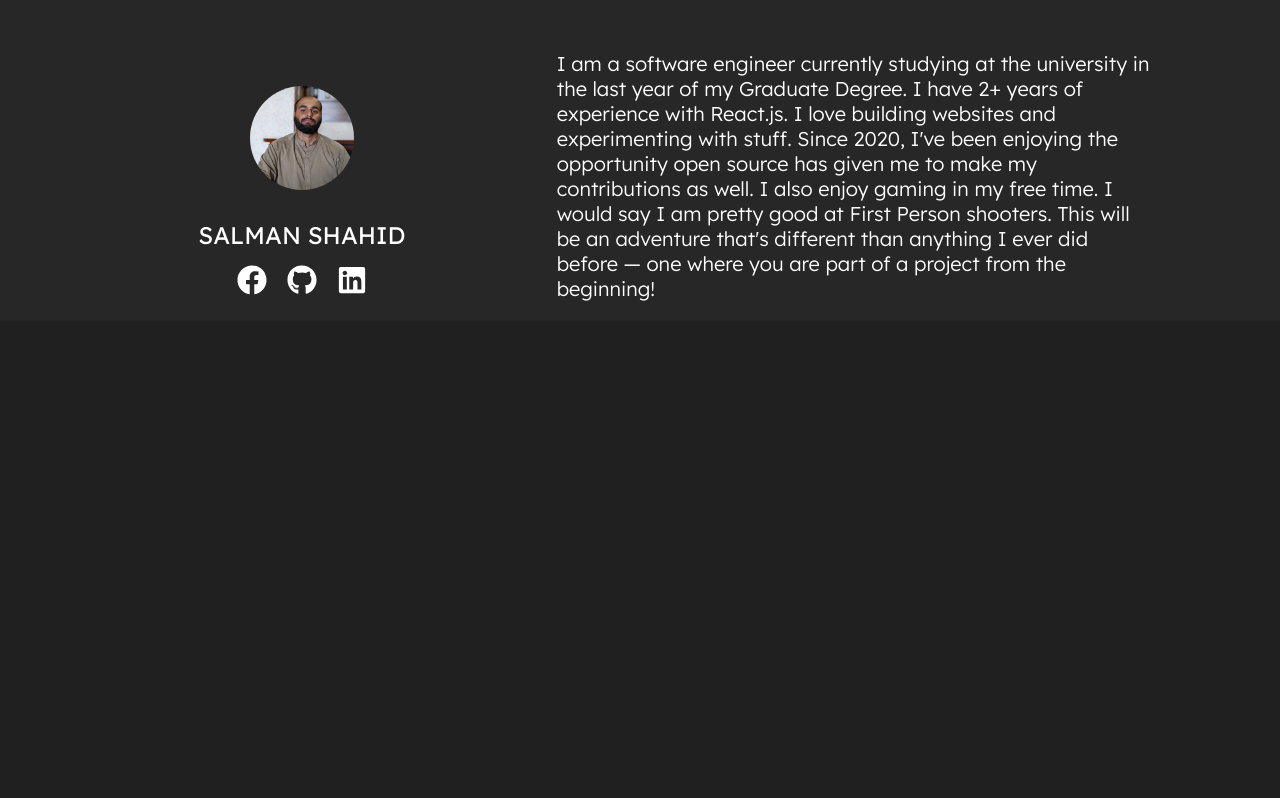
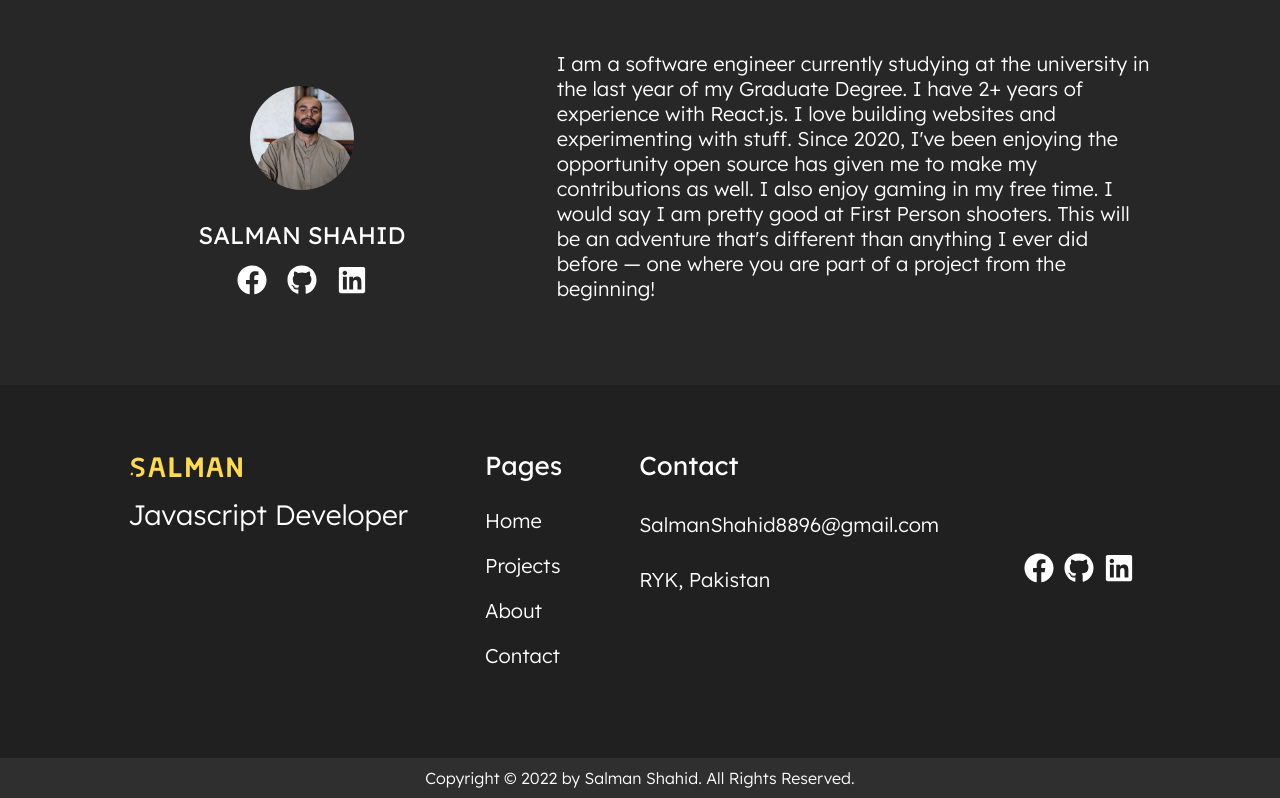
Before and after one commit to SalmanShahid888/portfolio-website, a React (Create React App) app: page / in a window 1280 px wide. Shown: the part 2723-3521 px from the top of the page. Before the commit the page ends 3044 px from the top, so only its background shows below. Built offline with nearby package versions, Linux system fonts and the light colour scheme.

Commit message:
Added Footer Section`

```diff
--- a/src/About.module.css
+++ b/src/About.module.css
@@ -11,7 +11,7 @@
 }
 
 .about__section {
-    padding: 0% 10% 0% 10%;
+    padding: 0% 10% 05% 10%;
     background-color: #272727;
     display: flex;
     flex-direction: row;
--- a/src/App.js
+++ b/src/App.js
@@ -1,5 +1,6 @@
 import About from './About';
 import './App.css';
+import Footer from './Footer';
 import Header from './Header';
 import Introduction from './Introduction'
 import Skills from './Skills';
@@ -11,6 +12,7 @@ function App() {
       <Introduction/>
       <Skills/>
       <About/>
+      <Footer/>
     </div>
   );
 }
--- /dev/null
+++ b/src/Footer.js
@@ -0,0 +1,39 @@
+import React from 'react'
+import styles from './Footer.module.css'
+import {FaFacebook,FaGithub,FaLinkedin} from 'react-icons/fa'
+const Footer = () => {
+  return (
+    <>
+    <div className={styles.footer__section}>
+        <section className={styles.footer__name}>
+        <h1 className={styles.name}>Salman</h1>
+        <h1 className={styles.js}>Javascript Developer</h1>
+        </section>
+        <section className={styles.footer__menu}>
+           <text className={styles.footer__headings}>Pages</text>
+           <ul>
+            <li><a href="home.js">Home</a></li>
+            <li><a href="projects.js">Projects</a></li>
+            <li><a href="about.js">About</a></li>
+            <li><a href="contact.js">Contact</a></li>
+           </ul>
+        </section>
+        <section className={styles.footer__contact}>
+            <text className={styles.footer__headings}>Contact</text>
+            <text className={styles.contact__text}>SalmanShahid8896@gmail.com</text>
+            <text className={styles.contact__text}>RYK, Pakistan</text>
+        </section>
+        <section className={styles.social__links}>
+        <span><FaFacebook/></span>
+        <span><FaGithub/></span>
+        <span><FaLinkedin/></span>
+        </section>
+    </div>
+    <div className={styles.footer__bottom}>
+    <text className={styles.footer__bottom__text}>Copyright © 2022 by Salman Shahid. All Rights Reserved.</text>
+    </div>
+    </>
+  )
+}
+
+export default Footer
--- /dev/null
+++ b/src/Footer.module.css
@@ -0,0 +1,94 @@
+.footer__section {
+    display: flex;
+    flex-direction: row;
+    align-content: center;
+    flex-wrap: wrap;
+    padding: 5% 10% 5% 10%;
+    justify-content: space-between;
+}
+
+.name {
+font-family: "Leixo";
+text-transform: capitalize;
+font-size: 28px;
+font-weight: 500;
+color: #FEDA4E;
+}
+
+.js {
+    margin-top: 5%;
+text-transform: capitalize;
+font-size: 28px;
+font-weight: lighter;
+color:white;
+}
+
+.footer__headings {
+    text-align: left;
+    font-size: 26px;
+    color: white;
+    font-weight: 400;
+}
+
+.footer__contact {
+    display: flex;
+    flex-direction: column;
+}
+
+.social__links {
+    align-self: center;
+    padding: 8px;
+    color: white;
+    font-size: 30px;
+    }
+    .social__links span {
+    padding-right: 10px;
+    }
+
+    .social__links span :hover {
+        color: #FEDA4E;
+    }
+
+
+    .footer__menu ul{
+        list-style-type: none;
+        padding: 0px;
+    }
+
+    .footer__menu li{
+    list-style-type: none;
+    padding: 10px 0px 10px 0px;
+    }
+
+    .footer__menu  li > a {
+        color: white;
+        display: inline;
+        text-decoration: none;
+        font-size: 20px;
+        font-weight: 300;
+    }
+
+    .footer__menu li :hover{
+     color: #FEDA4E;
+    }
+
+    .contact__text {
+        padding-top: 10%;
+        color: white;
+        font-size: 20px;
+        font-weight: 300;
+    }
+
+    .footer__bottom{
+        padding-top: 10px;
+        padding-bottom: 10px;
+        text-align: center;
+        background-color: #2F2F2F;
+        color: white;
+        font-weight: 200;
+    }
+
+    .footer__bottom__text {
+        margin-top: 10px;
+        margin-bottom: 10px;
+    }
```
